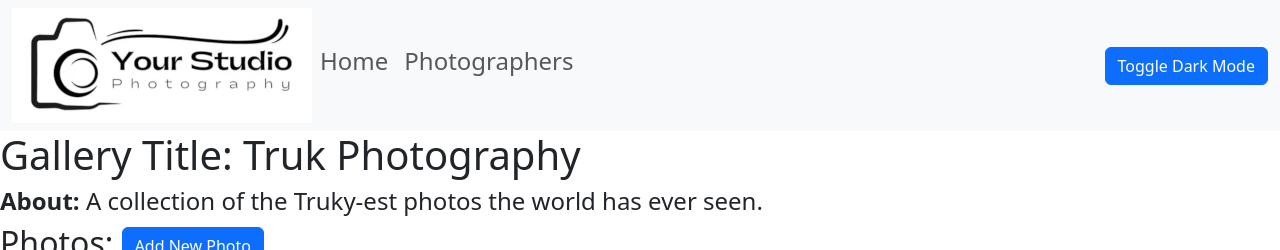
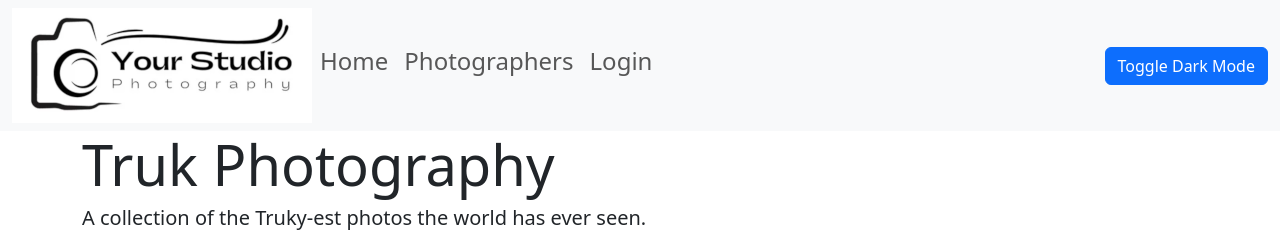
Before and after one commit to Roodcube/CS3300-Photo-Project, a Django app: page /gallery/1 in a window 1280 px wide. Shown: the top 250 px of the page. Run offline with Django 4.2, Linux system fonts and the light colour scheme; data comes from the database, SQL or seed files in the repository; both versions use the stored data as it was after the commit; some libraries are stand-ins or nearby versions.

Commit message:
Improved gallery view presentation

```diff
--- a/django_project/settings.py
+++ b/django_project/settings.py
@@ -144,3 +144,4 @@ MEDIA_ROOT = os.path.join(BASE_DIR, 'Static/userPhotos')
 DEFAULT_AUTO_FIELD = 'django.db.models.BigAutoField'
 
 LOGIN_REDIRECT_URL = '/'
+LOGOUT_REDIRECT_URL = '/'
--- a/photo_app/templates/photo_app/base_template.html
+++ b/photo_app/templates/photo_app/base_template.html
@@ -9,7 +9,7 @@
     background-color: black;
     color: white;
 }
-.card{
+.dark-card{
     text-white bg-dark mb-3
     }
 </style>
@@ -34,6 +34,12 @@
 <li class="nav-item">
 <a class="nav-link" href="{% url 'photographers' %}"><h4>Photographers</h4></a>
 </li>
+{% if user.is_authenticated %}
+<li class="nav-item"><a class="nav-link" href="{% url 'logout' %}?next={{ request.path }}"><h4>Logout</h4></a></li>
+<li class="nav-item"><h4>Welcome {{ user.get_username }}</h4></li>
+{% else %}
+<li class="nav-item"><a class="nav-link" href="{% url 'login' %}?next={{ request.path }}"><h4>Login</h4></a></li>
+{% endif %}
 </ul>
 </div>
 <button onclick="myFunction()" type="button" class="btn btn-primary position-relative">
@@ -41,18 +47,19 @@
 </button>
 </div>
 </nav>
-
 <script>
 function myFunction() {
    var element = document.body;
    element.classList.toggle("dark-mode");
-   element.classList.toggle(".card");
 }
 </script>
+
+<div class="mx-5">
 <!-- add block content from html template -->
 {% block content %}
 
 
 {% endblock %}
+</div>
 </body>
 </html>
--- a/photo_app/templates/photo_app/gallery_detail.html
+++ b/photo_app/templates/photo_app/gallery_detail.html
@@ -2,24 +2,35 @@
 
 
 {% block content %}
-<h1>Gallery Title: {{ gallery.title }}</h1>
+<div class="jumbotron">
+<div class="container">
+<h1 class="display-4">{{ gallery.title }}</h1>
 
-<h4><strong>About:</strong> {{ gallery.about }}</h2>
-<h2>Photos:
-    <a class="btn btn-primary" href="{% url 'create_photo' gallery.id %}" role="button">Add New Photo</a>
+<h4 class="lead">{{ gallery.about }}</h2>
+    <hr class="my-4">
+</div>
+</div>
+<h2>
+    {% if user.is_authenticated %}
+    <a class="btn btn-primary btn-lg" href="{% url 'create_photo' gallery.id %}" role="button">Add New Photo</a>
+        {% endif %}
 </h2>
 {% if photo_list %}
 <div class="row">
 {% for photo in photo_list %}
 <div class="col-auto">
-<div class=".card" style="width: 15rem;">
+<div class="card text-white bg-secondary border-4 border-light mb-5" style="max-width: 18rem;">
 <div class="card-body">
     <h5 class="card-title">{{ photo.title }}</h5>
-    <img class="card-img-top" src="{{photo.picture.url}}" alt="{{photo.altText}}">
+    <img class="card-img-top rounded-circle" src="{{photo.picture.url}}" alt="{{photo.altText}}">
     <p class="card-text">{{photo.about}}</p>
-    <a class="btn btn-primary" href="{{ photo.get_absolute_url }}" role="button">View</a>
-    <a class="btn btn-primary" href="{% url 'edit_photo' gallery.id photo.id %}" role="button">Edit</a>
-    <a class="btn btn-danger" href="{% url 'delete_photo' gallery.id photo.id %}" role="button">Delete</a>
+    <div class="text-center">
+    <a class="btn btn-primary btn-lg" href="{{ photo.get_absolute_url }}" role="button">View</a>
+    {% if user.is_authenticated %}
+    <a class="btn btn-primary btn-lg" href="{% url 'edit_photo' gallery.id photo.id %}" role="button">Edit</a>
+    <a class="btn btn-danger btn-lg" href="{% url 'delete_photo' gallery.id photo.id %}" role="button">Delete</a>
+    {% endif %}
+    </div>
 </div>
 </div>
 </div>
--- a/photo_app/templates/photo_app/index.html
+++ b/photo_app/templates/photo_app/index.html
@@ -12,7 +12,7 @@
 {% for i in photographer_active_galleries %}
 <li class="list-group-item"><h4>Name: {{i.name}}</h4>
 <h4><strong>Gallery: {{ i.gallery.title }}</strong>
-<a class="btn btn-primary" href="{{ i.gallery.get_absolute_url }}" role="button">View</a>
+<a class="btn btn-primary btn-lg" href="{{ i.gallery.get_absolute_url }}" role="button">View</a>
 </h4>
 </li>
 {% endfor %}
--- a/photo_app/templates/photo_app/photographer_detail.html
+++ b/photo_app/templates/photo_app/photographer_detail.html
@@ -7,6 +7,7 @@
 
 <h4><strong>Email: </strong> {{ photographer.email }}</h4>
 <h4><strong>Gallery: </strong><a href="{{ photographer.gallery.get_absolute_url }}">{{ photographer.gallery.title }} </a>
-    <a class="btn btn-primary" href="{% url 'edit_gallery' photographer.gallery.id %}" role="button">Edit</a>
-
+    {% if user.is_authenticated %}
+    <a class="btn btn-primary btn-lg" href="{% url 'edit_gallery' photographer.gallery.id %}" role="button">Edit</a>
+    {% endif %}
 {% endblock %}
--- a/photo_app/urls.py
+++ b/photo_app/urls.py
@@ -21,6 +21,7 @@ path('gallery/<int:gallery_id>/delete_photo/<int:photo_id>', views.deletePhoto,
 path('gallery/<int:gallery_id>/edit_photo/<int:photo_id>', views.editPhoto, name='edit_photo'),
 path('gallery/edit_gallery/<int:gallery_id>', views.editGallery, name='edit_gallery'),
 
+path('accounts/register/', views.registerPage, name = 'register_page',)
 ]
 
 urlpatterns += [
--- a/photo_app/views.py
+++ b/photo_app/views.py
@@ -3,6 +3,7 @@ from django.http import HttpResponse
 from django.views import generic
 from .models import *
 from .forms import *
+from django.contrib import messages
 
 # Create your views here.
 def index(request):
@@ -92,3 +93,23 @@ def editGallery(request, gallery_id):
 
     context = {'form': form}
     return render(request, 'photo_app/edit_gallery.html', context)
+
+def registerPage(request):
+
+    form = CreateUserForm()
+
+    if request.method == 'POST':
+        form = CreateUserForm(request.POST)
+        if form.is_valid():
+            user = form.save()
+            username = form.cleaned_data.get('username')
+            photographer = Photographer.objects.create(user=user,)
+            gallery = Gallery.objects.create()
+            photographer.gallery = gallery
+            photographer.save()
+
+            messages.success(request, 'Account was created for ' + username)
+            return redirect('login')
+
+    context ={'form':form}
+    return render(request, 'registration/register.html', context)
```
Also changed, not shown: photo_app/forms.py (+8 -0 lines), photo_app/templates/photo_app/photo_detail.html (+2 -10 lines), db.sqlite3.
